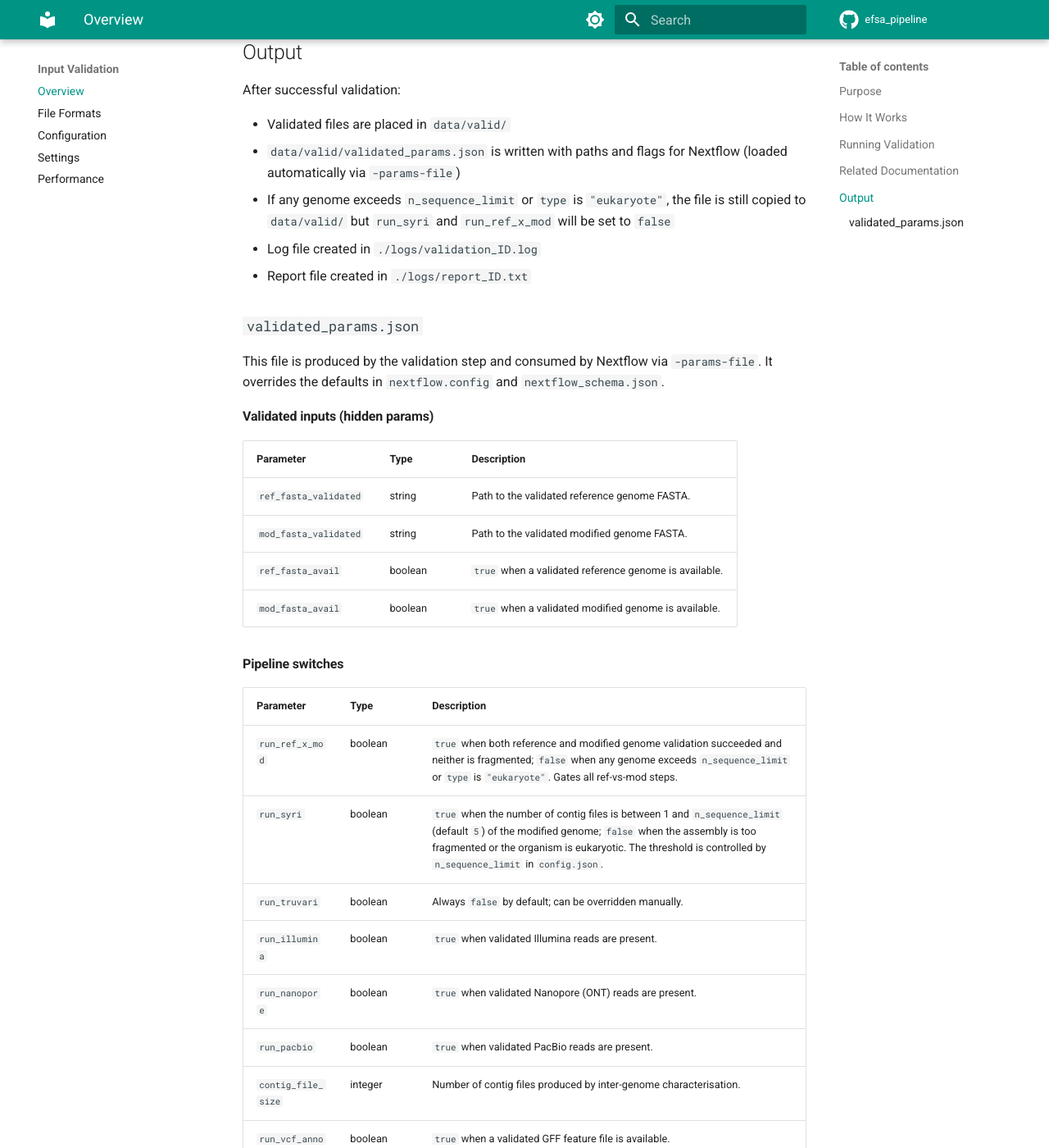
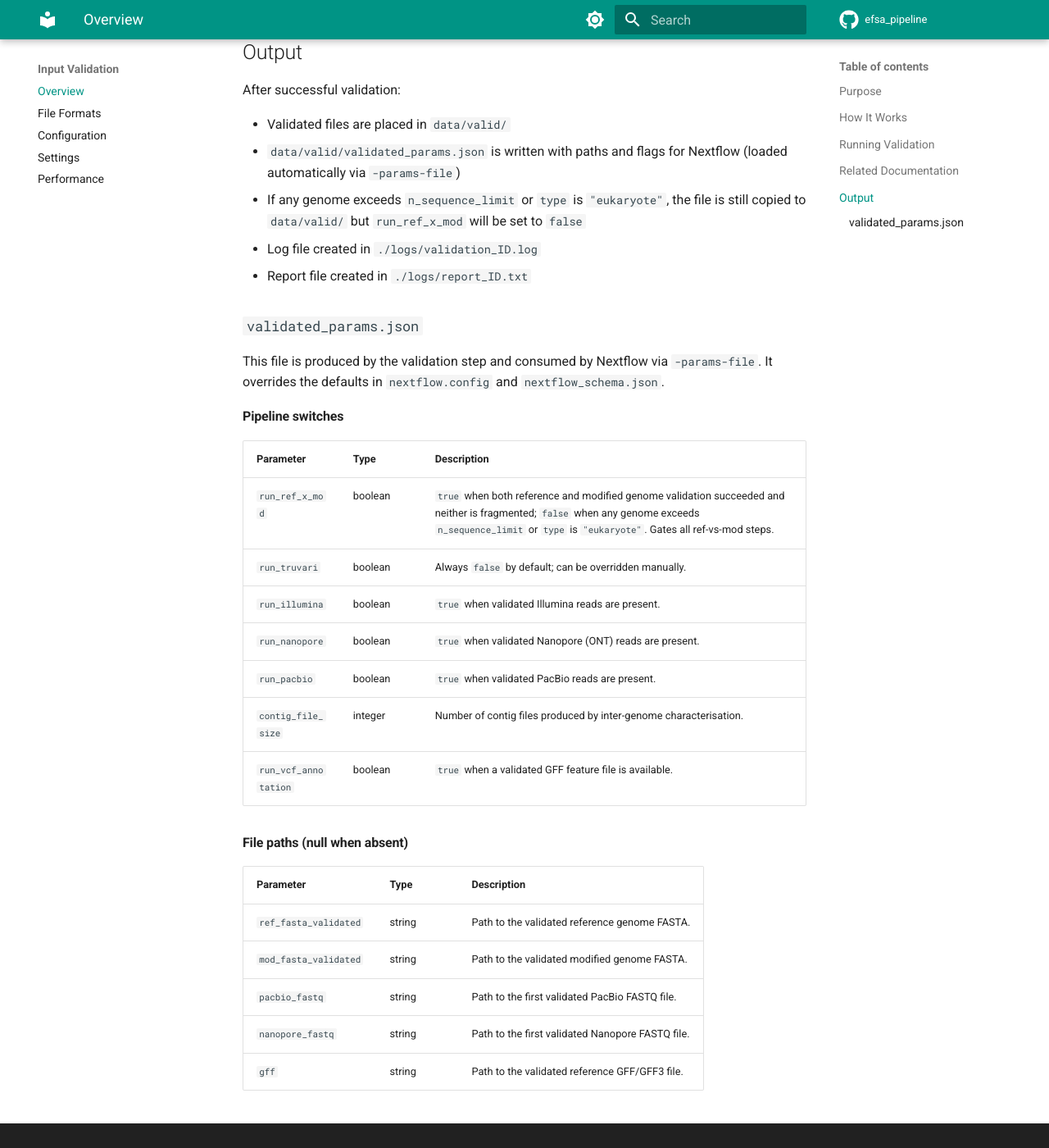
Before and after one commit to denisHanch/efsa_pipeline, an MkDocs documentation site: the page built from docs/validation/OVERVIEW.md, in a window 1280 px wide and 1400 px high, scrolled down 1315 px. Shown: the whole window at 82% size. Built offline with MkDocs 1.6.1 and Material for MkDocs 9.7.7, drawn with Linux system fonts in a browser that asks for light colours; comment, search, counter and statistics services are not loaded.

```diff
--- a/docs/validation/OVERVIEW.md
+++ b/docs/validation/OVERVIEW.md
@@ -45,7 +45,7 @@ After successful validation:
 
 - Validated files are placed in `data/valid/`
 - `data/valid/validated_params.json` is written with paths and flags for Nextflow (loaded automatically via `-params-file`)
-- If any genome exceeds `n_sequence_limit` or `type` is `"eukaryote"`, the file is still copied to `data/valid/` but `run_syri` and `run_ref_x_mod` will be set to `false`
+- If any genome exceeds `n_sequence_limit` or `type` is `"eukaryote"`, the file is still copied to `data/valid/` but `run_ref_x_mod` will be set to `false`
 - Log file created in `./logs/validation_ID.log`
 - Report file created in `./logs/report_ID.txt`
 
@@ -53,21 +53,11 @@ After successful validation:
 
 This file is produced by the validation step and consumed by Nextflow via `-params-file`. It overrides the defaults in `nextflow.config` and `nextflow_schema.json`.
 
-#### Validated inputs (hidden params)
-
-| Parameter             | Type    | Description                                                        |
-| --------------------- | ------- | ------------------------------------------------------------------ |
-| `ref_fasta_validated` | string  | Path to the validated reference genome FASTA.                      |
-| `mod_fasta_validated` | string  | Path to the validated modified genome FASTA.                       |
-| `ref_fasta_avail`     | boolean | `true` when a validated reference genome is available.             |
-| `mod_fasta_avail`     | boolean | `true` when a validated modified genome is available.              |
-
 #### Pipeline switches
 
 | Parameter            | Type    | Description                                                                                           |
 | -------------------- | ------- | ----------------------------------------------------------------------------------------------------- |
 | `run_ref_x_mod`      | boolean | `true` when both reference and modified genome validation succeeded and neither is fragmented; `false` when any genome exceeds `n_sequence_limit` or `type` is `"eukaryote"`. Gates all ref-vs-mod steps. |
-| `run_syri`           | boolean | `true` when the number of contig files is between 1 and `n_sequence_limit` (default `5`) of the modified genome; `false` when the assembly is too fragmented or the organism is eukaryotic. The threshold is controlled by `n_sequence_limit` in `config.json`. |
 | `run_truvari`        | boolean | Always `false` by default; can be overridden manually.                                                |
 | `run_illumina`       | boolean | `true` when validated Illumina reads are present.                                                     |
 | `run_nanopore`       | boolean | `true` when validated Nanopore (ONT) reads are present.                                               |
```
Also changed, not shown: other parts of docs/validation/OVERVIEW.md (+7 -5 lines), docs/nextflow/pipeline-visualization.md (+4 -4 lines), docs/nextflow/running-pipeline.md (+1 -2 lines), docs/outputs/fasta-ref-mod.md (+0 -11 lines), modules/validation/README.md (+4 -3 lines).
